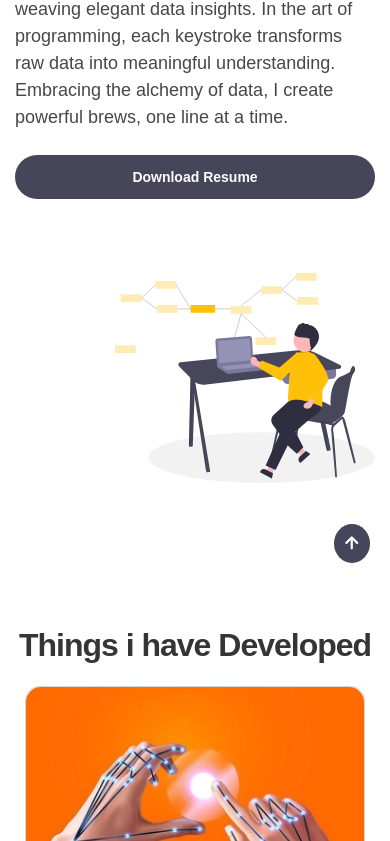
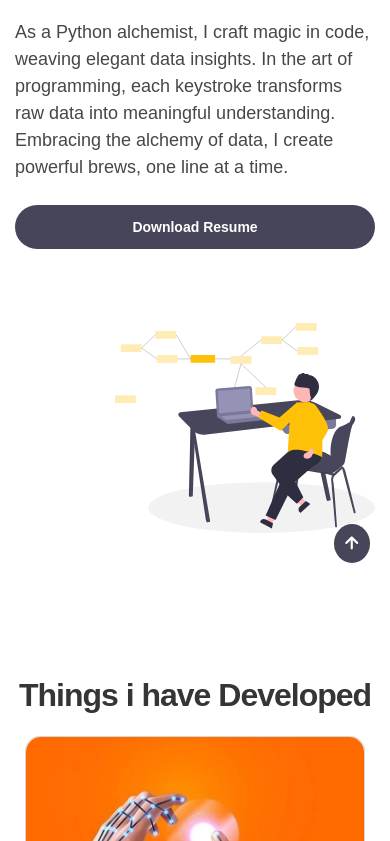
Before and after one commit to sharathkumaar-sk/Portfolio, a plain HTML site: page index.html in a window 390 px wide. Shown: the part 261-1102 px from the top of the page. Drawn offline with nearby package versions, Linux system fonts and the light colour scheme.

Commit message:
Update styles.css

```diff
--- a/css/styles.css
+++ b/css/styles.css
@@ -42,6 +42,7 @@ body::-webkit-scrollbar {
     position: fixed;
     bottom: 20px;
     right: 20px;
+    z-index: 9999;
     justify-content: center;
     cursor: pointer;
     border-radius: 50%;
@@ -807,7 +808,9 @@ a:hover {
     .skills {
     margin-left: 0; /* Remove left margin */
   }
-
+  .about {
+        padding-top: 50px;
+    }
   .skill {
     margin: 0 10px; /* Reduce margin between skills */
   }
```
